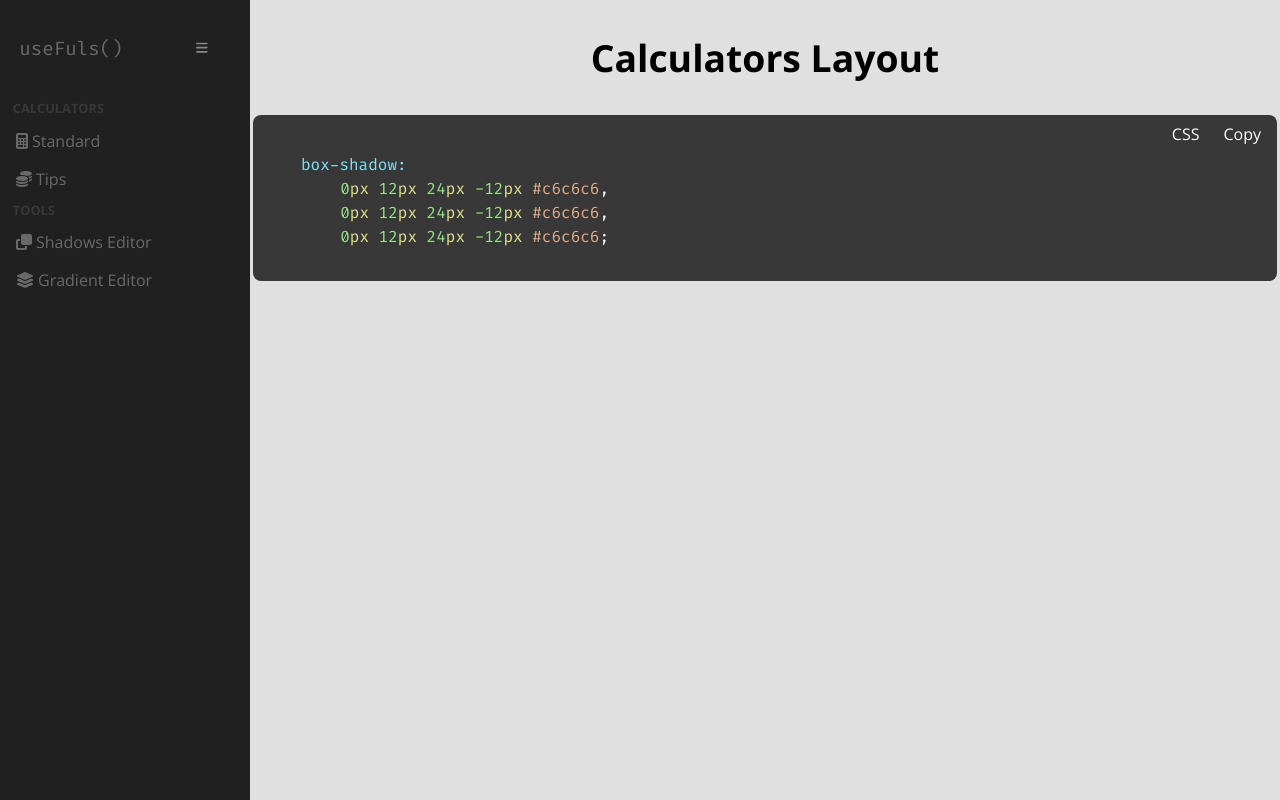
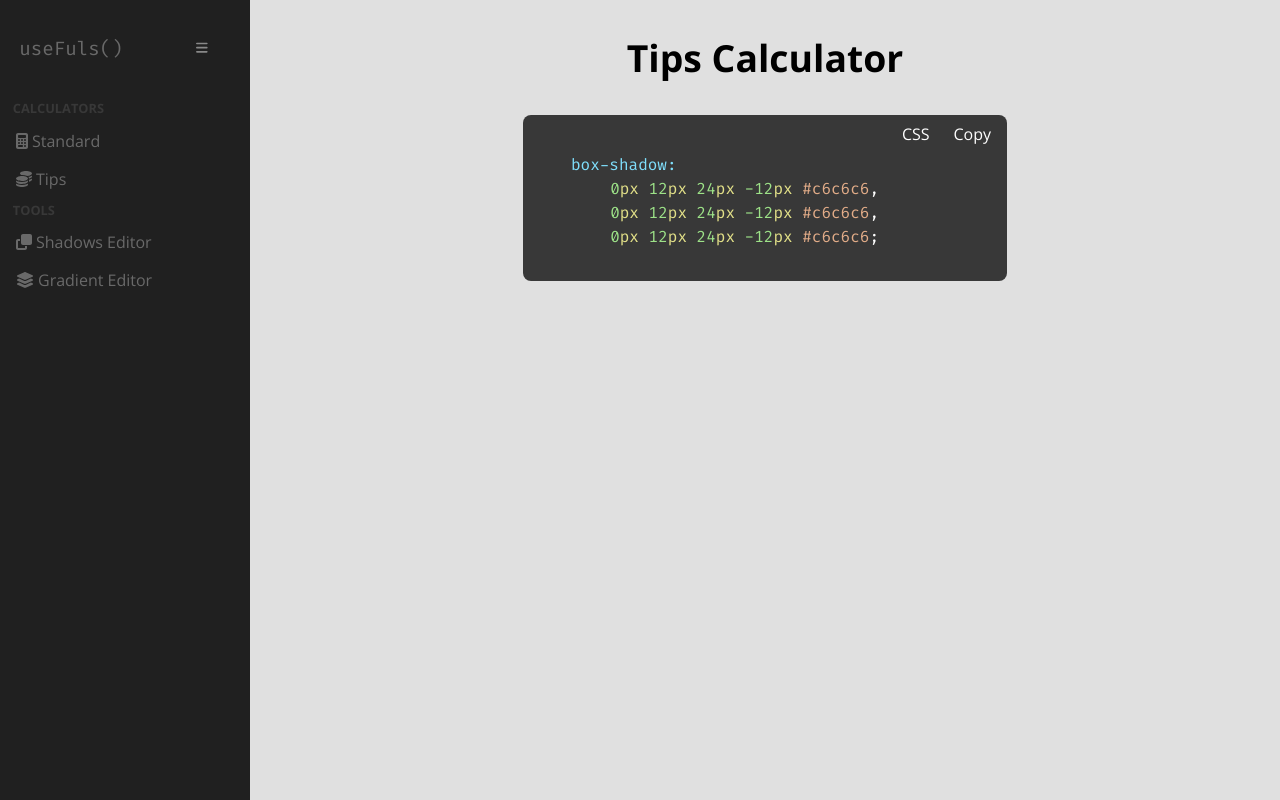
Before and after one commit to vdfuste/usefuls, a Next.js app: page /calculators/tips in a window 1280 px wide. Built offline with nearby package versions, Linux system fonts and the light colour scheme.

Commit message:
Headers removed from layouts

```diff
--- a/src/app/calculators/layout.jsx
+++ b/src/app/calculators/layout.jsx
@@ -3,7 +3,6 @@ import style from "./style.module.scss";
 const Calculators = ({ children }) => {
 	return (
 		<section className={style.calculators}>
-			<h1>Calculators Layout</h1>
 			{children}
 		</section>
 	);
--- a/src/app/calculators/standard/page.jsx
+++ b/src/app/calculators/standard/page.jsx
@@ -100,11 +100,12 @@ const StandardCalc = () => {
 
 	return (
 		<div className={style.standardCalc}>
+			<h1>Standard Calculator</h1>
 			<div className={`box ${style.calculator}`}>
 				<div className={`${style.result} ${codeFont.className}`}>
 					{operation ?
 						(operation).replace("*", "x").replace("/", "÷") :
-						"R:" + result
+						result
 					}
 				</div>
 				<div className={style.buttons}>
--- a/src/app/calculators/standard/style.module.scss
+++ b/src/app/calculators/standard/style.module.scss
@@ -3,6 +3,7 @@
 
 .standardCalc {
 	flex-direction: column;
+	align-items: center;
 	gap: $sp-500;
 
 	.calculator {
--- a/src/app/calculators/tips/page.jsx
+++ b/src/app/calculators/tips/page.jsx
@@ -7,7 +7,7 @@ import CodeBox from "@/components/CodeBox";
 
 const font = Fira_Code({ subsets: ["latin"] });
 
-const FalseTips = () => {
+const TipsCalc = () => {
 	const shadows = [
 		{...defaultShadowStyle},
 		{...defaultShadowStyle},
@@ -17,10 +17,11 @@ const FalseTips = () => {
 	console.log(shadows);
 
 	return (
-		<div className={style.meh}>
+		<div className={style.tipsCalc}>
+			<h1>Tips Calculator</h1>
 			<CodeBox property="box-shadow" values={shadows} />
 		</div >
 	);
 };
 
-export default FalseTips;
+export default TipsCalc;
--- a/src/app/calculators/tips/style.module.scss
+++ b/src/app/calculators/tips/style.module.scss
@@ -1,6 +1,6 @@
 @import "@/styles/colors";
 @import "@/styles/sizes";
 
-.meh {
-	width: 100%;
+.tipsCalc {
+	flex-direction: column;
 }
--- a/src/app/globals.scss
+++ b/src/app/globals.scss
@@ -47,6 +47,10 @@ section {
 	display: flex;
 }
 
+h1 {
+	text-align: center;
+}
+
 button,
 input[type=button],
 input[type=submit] {
--- a/src/app/tools/gradient-editor/page.jsx
+++ b/src/app/tools/gradient-editor/page.jsx
@@ -183,6 +183,7 @@ const GradientEditor = () => {
 
 	return (
 		<div className={style.gradientEditor}>
+			<h1>Gradient Editor</h1>
 			<div className={`box ${style.editor}`}>
 				<div className={style.left}>
 					<div className={style.gradient} style={{ backgroundImage: generatedStyle }}></div>
--- a/src/app/tools/layout.jsx
+++ b/src/app/tools/layout.jsx
@@ -3,10 +3,7 @@ import style from "./style.module.scss";
 const ToolsLayout = ({ children }) => {
 	return (
 		<section className={style.tools}>
-			<h1>Tools Layout</h1>
-			<div>
-				{children}
-			</div>
+			{children}
 		</section>
 	);
 };
--- a/src/app/tools/shadows-editor/page.jsx
+++ b/src/app/tools/shadows-editor/page.jsx
@@ -173,6 +173,7 @@ const ShadowEditor = () => {
 
 	return (
 		<div className={style.shadowEditor}>
+			<h1>Shadow Editor</h1>
 			<div className={`box ${style.editor}`}>
 				<div className={style.left}>
 					<div className={style.thingy} style={{ boxShadow: generatedStyle }}>
--- a/src/components/CodeBox/style.module.scss
+++ b/src/components/CodeBox/style.module.scss
@@ -27,8 +27,7 @@
 	}
 
 	.code {
-		margin: $sp-500 $sp-600;
-		margin-top: 0;
+		margin: 0 $sp-900 $sp-500 $sp-600;
 
 		font-size: 1rem;
 		line-height: 1.5rem;
```
